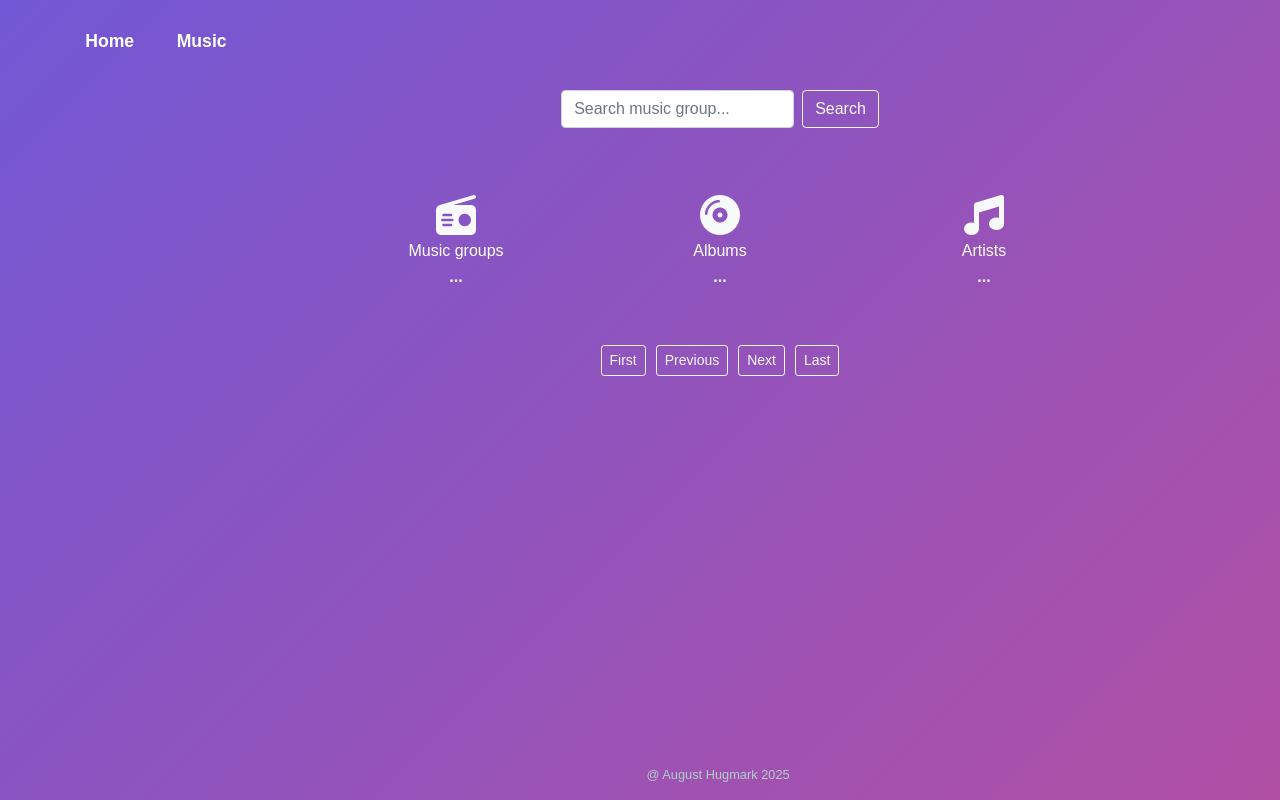
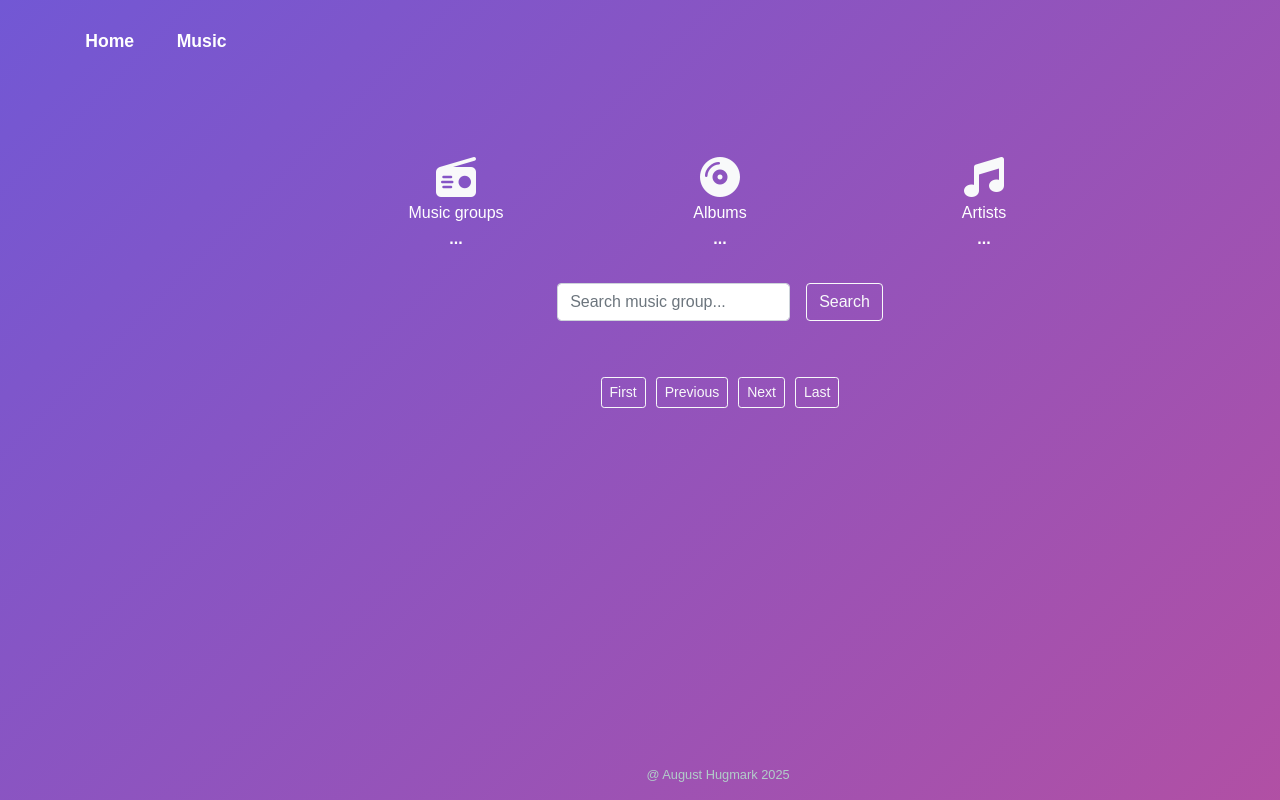
Before and after one commit to augusthugmark/Seekbeat, a plain HTML site: page music.html in a window 1280 px wide. Drawn offline with Linux system fonts and the light colour scheme; no server answers.

Commit message:
Some frontend changes

```diff
--- a/css/music.css
+++ b/css/music.css
@@ -59,3 +59,8 @@
 #pagination .btn {
   margin: 0 5px;
 }
+
+#searchForm {
+  gap: 0.5rem;
+  margin-bottom: 2rem;
+}
--- a/music.html
+++ b/music.html
@@ -26,10 +26,6 @@
 		</div>
 		<div class="GridItemMain homeMain">
             <div class="container mt-2 d-flex justify-content-center">
-            <form id="searchForm" class="d-flex" role="search">
-              <input id="searchInput" class="form-control me-2" type="search" placeholder="Search music group..." aria-label="Search">
-              <button class="btn btn-outline-light" type="submit">Search</button>
-            </form>
             </div>
             <div class="container text-light text-center mt-5">
               <div class="row justify-content-center mt-4">
@@ -47,6 +43,10 @@
                 </div>
               </div>
             </div>
+            <form id="searchForm" class="d-flex" role="search">
+              <input id="searchInput" class="form-control me-2" type="search" placeholder="Search music group..." aria-label="Search">
+              <button class="btn btn-outline-light" type="submit">Search</button>
+            </form>
             <div id="musicResultsArea"></div>
             <div id="pagination" class="d-flex justify-content-center my-4">
               <button id="firstBtn" class="btn btn-outline-light btn-sm">First</button>
```
